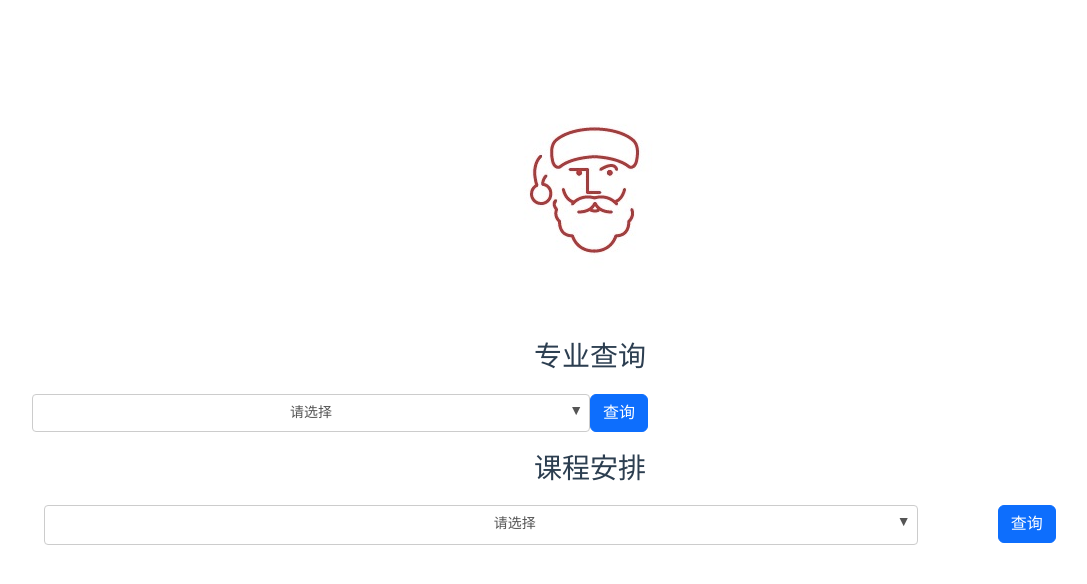
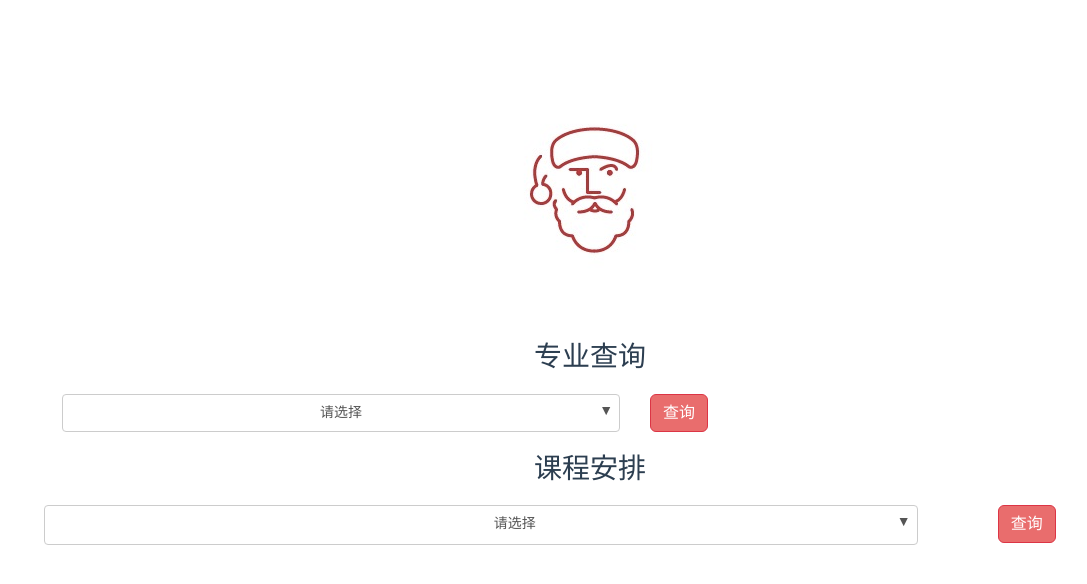
Before and after one commit to Highe-Stark/TIA, a Vue app: page / in a window 1280 px wide. Shown: the top 584 px of the page, without its empty margins (50-1137 px from the left). Built offline with nearby package versions, Linux system fonts and the light colour scheme.

Commit message:
Change some components' style to fit in the theme.

```diff
--- a/src/components/Class.vue
+++ b/src/components/Class.vue
@@ -3,7 +3,7 @@
   <div class="container">
         <div class="row">
             <div class="col-xs-5 ">
-                <div class="panel panel-primary">
+                <div class="panel panel-danger">
                     <div class="panel-heading">
                     <h3 class = "panel-title">课程安排</h3>
                     </div>
@@ -21,7 +21,7 @@
                                         <div class="search-container">
                                             <input placeholder="输入课程名称或编码查询" class="search-input" v-model="search" v-on:keyup="singleSearch()" v-on:click.stop />
                                         </div>
-                                        <ul class="option-ul-list">
+                                        <ul class="option-ul-list bb">
                                             <li v-show= "displayOptions.length ==0 ">没有查询到数据</li>
                                             <li v-for= "item in displayOptions" v-on:click.stop.prevent="singleSelect(item.id)" v-bind:key =" (item.id == selected.id)?'selected':'' ">{{item.name}}</li>
                                         </ul>
@@ -29,7 +29,7 @@
                                 <!--<input ref="txtMajor" type = "专业选择" class ="form-control" @input="checkMajorValidation" id ="专业选择" placeholder = "专业名称" autofocus required />-->
                             </div>
                             <div id="box4">
-                                <router-link to="/DoC"><button class="btn btn-primary pull-right" @click="sendparams">查询</button></router-link>
+                                <router-link to="/DoC"><button class="btn btn-danger pull-right" @click="sendparams">查询</button></router-link>
                             </div>
                     </div>
                 </div> <!-- end panel-->
@@ -292,4 +292,10 @@
   	font-weight: bolder;
   	color: #000;
   }
+  .bb{
+    text-align:left;
+  }
+  .btn{
+    background-color:#e96d6d;
+  }
 </style>
--- a/src/components/Major.vue
+++ b/src/components/Major.vue
@@ -4,7 +4,7 @@
         <img src="../assets/Christmas3.png">
         <div class="row">
             <div class="col-xs-5 col-xs-offset-1">
-                <div class="panel panel-primary">
+                <div class="panel panel-danger">
                     <div class="panel-heading">
                     <h3 class = "panel-title">专业查询</h3>
                     </div>
@@ -22,14 +22,14 @@
                                         <div class="search-container">
                                             <input placeholder="输入课程名称或编码查询" class="search-input" v-model="search" v-on:keyup="singleSearch()" v-on:click.stop />
                                         </div>
-                                        <ul class="option-ul-list">
+                                        <ul class="option-ul-list bb">
                                             <li v-show= "displayOptions.length ==0 ">没有查询到数据</li>
                                             <li v-for= "item in displayOptions" v-on:click.stop.prevent="singleSelect(item.id)" v-bind:key =" (item.id == selected.id)?'selected':'' ">{{item.name}}</li>
                                         </ul>
                                     </div>
                             </div>
                             <div id="box2">
-                                <router-link to="/DoM"><button class="btn btn-primary pull-right" >查询</button></router-link>
+                                <router-link to="/DoM"><button class="btn btn-danger pull-right" >查询</button></router-link>
                             </div>
                     </div>
                 </div> <!-- end major panel-->
@@ -146,7 +146,7 @@
 
 </script>
 
-<<style >
+<style >
 /*@import '../../static/select-vue-component.css'*/
   @charset "UTF-8";
   body,div,section,ul,li,p,img,dl,dt,dd,table,tr,td,input,button,h1,h2,h3,h4,h5,h6,fieldset{margin: 0px;padding: 0px;font-family: "Microsoft Yahei";}
@@ -155,12 +155,13 @@
   	outline:0;
   	transition: border-color ease-in-out .15s,box-shadow ease-in-out .15s;
   }
-
   input:focus,select:focus,textarea:focus{
   	border-color: rgba(82,168,236,.8);
   	box-shadow: 0 0 8px rgba(82,168,236,.6);
   }
-
+  .btn{
+    background-color:#e96d6d;
+  }
   .clearfix:after {content: "."; height: 0px; display: block; clear: both; visibility: hidden;}
 
   h3{
@@ -306,4 +307,7 @@
   	font-weight: bolder;
   	color: #000;
   }
+  .bb{
+    text-align:left;
+  }
 </style>
--- a/src/components/singleselect.vue
+++ b/src/components/singleselect.vue
@@ -13,7 +13,7 @@
               <div class="search-container">
                   <input placeholder="输入课程名称或编码查询" class="search-input" v-model="search" v-on:keyup="singleSearch()" v-on:click.stop />
               </div>
-              <ul class="options-ul-list">
+              <ul class="options-ul-list bb">
                   <li v-show="displayOptions.length == 0">没有查询到数据</li>
                   <li v-for="item in displayOptions" v-on:click.stop.prevent="singleSelect(item.id)" v-bind:class=" (item.id == selected.id)?'selected':'' ">{{ item.name }}</li>
               </ul>
@@ -117,7 +117,9 @@ export default {
   	outline:0;
   	transition: border-color ease-in-out .15s,box-shadow ease-in-out .15s;
   }
-
+  .btn{
+    background-color:#e96d6d;
+  }
   input:focus,select:focus,textarea:focus{
   	border-color: rgba(82,168,236,.8);
   	box-shadow: 0 0 8px rgba(82,168,236,.6);
@@ -130,7 +132,8 @@ export default {
   }
 
   #box1,#box2{
-    float:left
+    float:left;
+    margin:0 0 0 30px ;
   }
 
   .wrapper{
@@ -268,6 +271,9 @@ export default {
   	font-weight: bolder;
   	color: #000;
   }
+  .bb{
+    text-align:left;
+  }
 
 
 </style>
```
